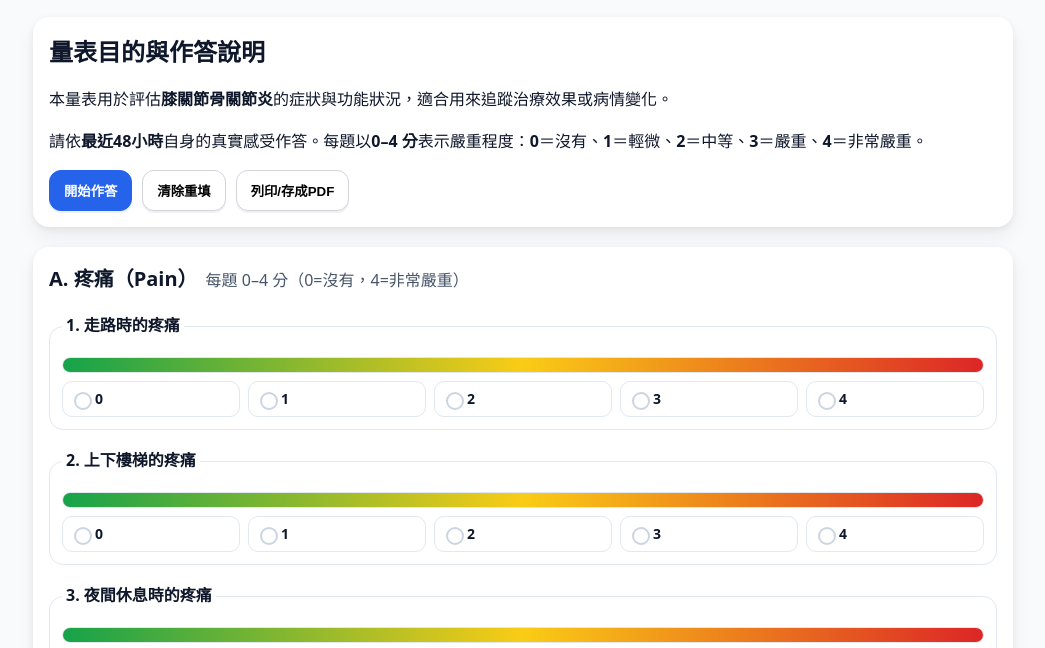
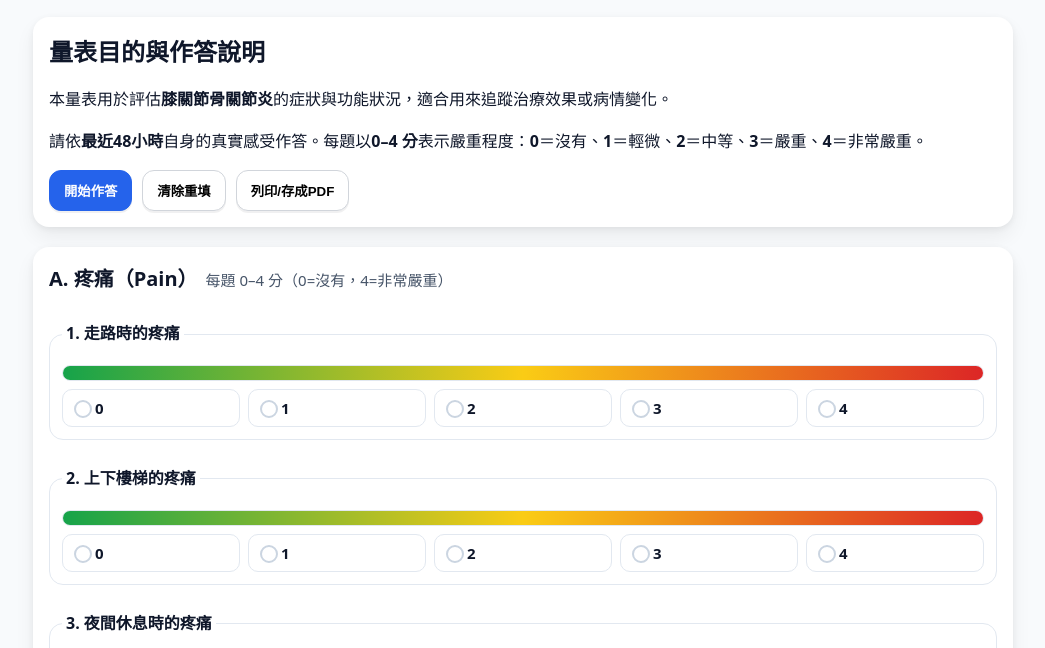
Before and after one commit to dongyotz-cymk/womac, a plain HTML site: page index.html in a window 1280 px wide. Shown: the part 140-788 px from the top of the page, without its empty margins (117-1162 px from the left). Drawn offline with Linux system fonts and the light colour scheme.

Commit message:
Update index.html

```diff
--- a/index.html
+++ b/index.html
@@ -23,7 +23,7 @@
       line-height: 1.6;
     }
     .container {
-      max-width: 980px; margin: 36px auto; padding: 0 24px;
+      max-width: 980px; margin: 36px auto; padding: 0 8px;
     }
     header h1 { margin: 0 0 8px; font-size: clamp(28px, 5vw, 42px); letter-spacing: .02em; }
     header p { margin: 4px 0; color: var(--muted); }
@@ -33,12 +33,12 @@
 
     /* 區塊標題與得分 */
     .section { margin-top: 20px; }
-    .section-header { display: flex; align-items: baseline; gap: 8px; margin-bottom: 8px; }
+    .section-header { display: flex; align-items: baseline; gap: 8px; margin-bottom: 12px; }
     .section-title { font-size: 20px; font-weight: 700; }
-    .section-cap { color: var(--muted); font-size: 16px; }
+    .section-cap { color: var(--muted); font-size: 15px; }
 
     /* 題目 */
-    .q { padding: 12px 12px; border-radius: 14px; border: 1px solid #e2e8f0; background: #fff; margin: 12px 0; }
+    .q { padding: 12px 12px; border-radius: 14px; border: 1px solid #e2e8f0; background: #fff; margin: 20px 0; }
     .q legend { font-weight: 600; padding: 6px 4px; }
     .q .desc { font-size: 16px; color: var(--muted); margin-top: 2px; }
 
@@ -55,13 +55,13 @@
     .scale input { appearance: none; width: 18px; height: 18px; border-radius: 50%; border: 2px solid #cbd5e1; display: inline-block; position: relative; }
     .scale input:checked { border-color: var(--accent); }
     .scale input:checked::after { content: ""; position: absolute; inset: 3px; border-radius: 50%; background: var(--accent); }
-    .scale .lbl { font-size: 14px; color: var(--muted); }
+    .scale .lbl { font-size: 15px; color: var(--muted); }
     .scale .lbl b { color: var(--fg); font-weight: 700; }
 
     /* 統計與工具列 */
     .stats { display: grid; grid-template-columns: repeat(2, minmax(0, 1fr)); gap: 12px; margin-top: 16px; }
     .stat { background: #fff; border: 1px solid #e2e8f0; border-radius: 12px; padding: 14px; }
-    .stat h4 { margin: 0 0 6px; font-size: 14px; color: var(--muted); }
+    .stat h4 { margin: 0 0 6px; font-size: 15px; color: var(--muted); }
     .stat .val { font-size: 20px; font-weight: 800; }
     .overall {
       margin-top: 8px; border: 1px solid #e2e8f0; border-radius: 12px; overflow: hidden;
```
